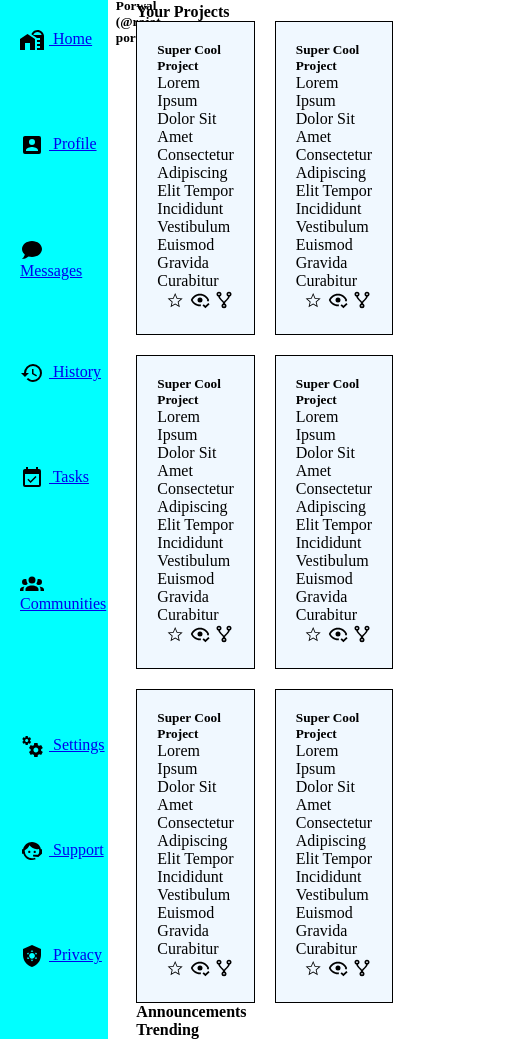
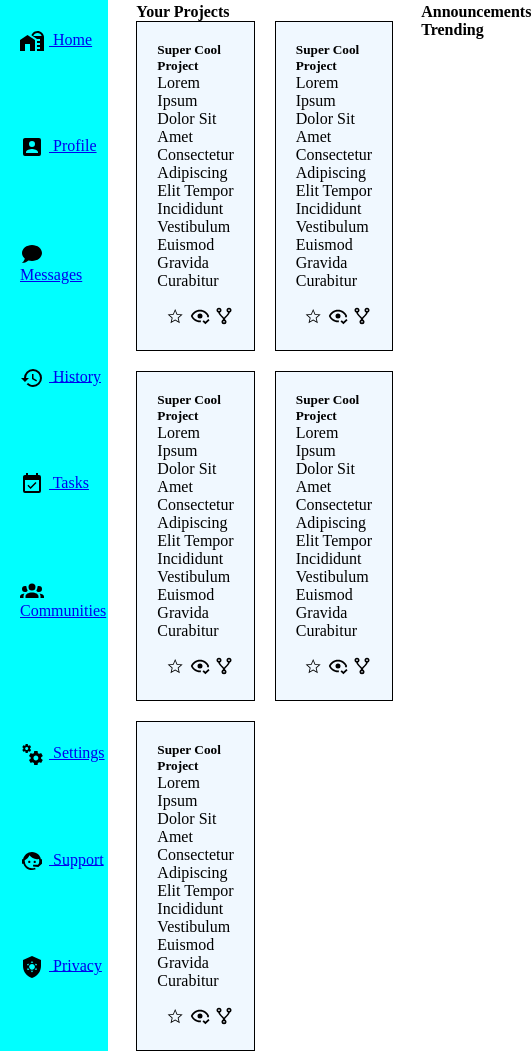
Before and after one commit to rajat-porwal/Admin-Dashboard, a plain HTML site: page index.html in a window 390 px wide. Shown: the part 167-1218 px from the top of the page, 531 px wide, since content can reach past the window. Drawn offline with Linux system fonts and the light colour scheme.

Commit message:
change width of some of the sections to make it more responsive

```diff
--- a/index.html
+++ b/index.html
@@ -89,7 +89,6 @@
                             <svg xmlns="http://www.w3.org/2000/svg" viewBox="0 0 24 24" width="20" height="20";><title>source-fork</title><path d="M6,2A3,3 0 0,1 9,5C9,6.28 8.19,7.38 7.06,7.81C7.15,8.27 7.39,8.83 8,9.63C9,10.92 11,12.83 12,14.17C13,12.83 15,10.92 16,9.63C16.61,8.83 16.85,8.27 16.94,7.81C15.81,7.38 15,6.28 15,5A3,3 0 0,1 18,2A3,3 0 0,1 21,5C21,6.32 20.14,7.45 18.95,7.85C18.87,8.37 18.64,9 18,9.83C17,11.17 15,13.08 14,14.38C13.39,15.17 13.15,15.73 13.06,16.19C14.19,16.62 15,17.72 15,19A3,3 0 0,1 12,22A3,3 0 0,1 9,19C9,17.72 9.81,16.62 10.94,16.19C10.85,15.73 10.61,15.17 10,14.38C9,13.08 7,11.17 6,9.83C5.36,9 5.13,8.37 5.05,7.85C3.86,7.45 3,6.32 3,5A3,3 0 0,1 6,2M6,4A1,1 0 0,0 5,5A1,1 0 0,0 6,6A1,1 0 0,0 7,5A1,1 0 0,0 6,4M18,4A1,1 0 0,0 17,5A1,1 0 0,0 18,6A1,1 0 0,0 19,5A1,1 0 0,0 18,4M12,18A1,1 0 0,0 11,19A1,1 0 0,0 12,20A1,1 0 0,0 13,19A1,1 0 0,0 12,18Z" /></svg>
                         </div>
                     </div>
-
                     <div class="article-content">
                         <h5>Super Cool Project</h5>
                         <p>Lorem Ipsum Dolor Sit Amet Consectetur Adipiscing Elit Tempor Incididunt Vestibulum Euismod Gravida Curabitur</p>
@@ -129,26 +128,14 @@
                             <svg xmlns="http://www.w3.org/2000/svg" viewBox="0 0 24 24" width="20" height="20";><title>source-fork</title><path d="M6,2A3,3 0 0,1 9,5C9,6.28 8.19,7.38 7.06,7.81C7.15,8.27 7.39,8.83 8,9.63C9,10.92 11,12.83 12,14.17C13,12.83 15,10.92 16,9.63C16.61,8.83 16.85,8.27 16.94,7.81C15.81,7.38 15,6.28 15,5A3,3 0 0,1 18,2A3,3 0 0,1 21,5C21,6.32 20.14,7.45 18.95,7.85C18.87,8.37 18.64,9 18,9.83C17,11.17 15,13.08 14,14.38C13.39,15.17 13.15,15.73 13.06,16.19C14.19,16.62 15,17.72 15,19A3,3 0 0,1 12,22A3,3 0 0,1 9,19C9,17.72 9.81,16.62 10.94,16.19C10.85,15.73 10.61,15.17 10,14.38C9,13.08 7,11.17 6,9.83C5.36,9 5.13,8.37 5.05,7.85C3.86,7.45 3,6.32 3,5A3,3 0 0,1 6,2M6,4A1,1 0 0,0 5,5A1,1 0 0,0 6,6A1,1 0 0,0 7,5A1,1 0 0,0 6,4M18,4A1,1 0 0,0 17,5A1,1 0 0,0 18,6A1,1 0 0,0 19,5A1,1 0 0,0 18,4M12,18A1,1 0 0,0 11,19A1,1 0 0,0 12,20A1,1 0 0,0 13,19A1,1 0 0,0 12,18Z" /></svg>
                         </div>
                     </div>
-
-                    <div class="article-content">
-                        <h5>Super Cool Project</h5>
-                        <p>Lorem Ipsum Dolor Sit Amet Consectetur Adipiscing Elit Tempor Incididunt Vestibulum Euismod Gravida Curabitur</p>
-                        <div>
-                            <svg xmlns="http://www.w3.org/2000/svg" viewBox="0 0 24 24" width="20" height="20";><title>star</title><path d="M12.86,10.44L11,6.06L9.14,10.45L4.39,10.86L8,14L6.92,18.63L11,16.17L15.09,18.63L14,14L17.61,10.86L12.86,10.44M16.59,20.7L11,17.34L5.42,20.7L6.88,14.35L1.96,10.07L8.45,9.5L11,3.5L13.55,9.5L20.04,10.07L15.12,14.34L16.59,20.7Z" /></svg>
-                            <svg xmlns="http://www.w3.org/2000/svg" viewBox="0 0 24 24" width="20" height="20";><title>eye-check-outline</title><path d="M23.5,17L18.5,22L15,18.5L16.5,17L18.5,19L22,15.5L23.5,17M12,9A3,3 0 0,1 15,12A3,3 0 0,1 12,15A3,3 0 0,1 9,12A3,3 0 0,1 12,9M12,4.5C17,4.5 21.27,7.61 23,12C22.75,12.65 22.44,13.26 22.08,13.85C21.5,13.5 20.86,13.25 20.18,13.12L20.82,12C19.17,8.64 15.76,6.5 12,6.5C8.24,6.5 4.83,8.64 3.18,12C4.83,15.36 8.24,17.5 12,17.5L13.21,17.43C13.07,17.93 13,18.46 13,19V19.46L12,19.5C7,19.5 2.73,16.39 1,12C2.73,7.61 7,4.5 12,4.5Z" /></svg>
-                            <svg xmlns="http://www.w3.org/2000/svg" viewBox="0 0 24 24" width="20" height="20";><title>source-fork</title><path d="M6,2A3,3 0 0,1 9,5C9,6.28 8.19,7.38 7.06,7.81C7.15,8.27 7.39,8.83 8,9.63C9,10.92 11,12.83 12,14.17C13,12.83 15,10.92 16,9.63C16.61,8.83 16.85,8.27 16.94,7.81C15.81,7.38 15,6.28 15,5A3,3 0 0,1 18,2A3,3 0 0,1 21,5C21,6.32 20.14,7.45 18.95,7.85C18.87,8.37 18.64,9 18,9.83C17,11.17 15,13.08 14,14.38C13.39,15.17 13.15,15.73 13.06,16.19C14.19,16.62 15,17.72 15,19A3,3 0 0,1 12,22A3,3 0 0,1 9,19C9,17.72 9.81,16.62 10.94,16.19C10.85,15.73 10.61,15.17 10,14.38C9,13.08 7,11.17 6,9.83C5.36,9 5.13,8.37 5.05,7.85C3.86,7.45 3,6.32 3,5A3,3 0 0,1 6,2M6,4A1,1 0 0,0 5,5A1,1 0 0,0 6,6A1,1 0 0,0 7,5A1,1 0 0,0 6,4M18,4A1,1 0 0,0 17,5A1,1 0 0,0 18,6A1,1 0 0,0 19,5A1,1 0 0,0 18,4M12,18A1,1 0 0,0 11,19A1,1 0 0,0 12,20A1,1 0 0,0 13,19A1,1 0 0,0 12,18Z" /></svg>
-                        </div>
-                    </div>
-
+                </div>
             </div>
-
             <div class="right-subsection">
 
                 <h4>Announcements</h4>
                 <h4>Trending</h4>
             </div>
         </div>
-
     </div>
 </body>
 </html>
--- a/styles.css
+++ b/styles.css
@@ -120,16 +120,23 @@
     gap: 28px;
 }
 
+.projects{
+    grid-column-start: 1;
+    grid-column-end: 2;
+    /* margin-right: 200px; */
+    /* display: flex;
+    flex-direction: column; */
+
+}
 
 .content .article{
+    align-self: center;
     display: grid;
     gap: 20px;
     grid-template-columns: repeat(2, 1fr);
     grid-auto-rows: 1fr;
-}
-
-.project{
-    margin-right: 20px;
+    justify-items: center;
+    width: fit-content;
 }
 
 .article-content{
@@ -137,12 +144,17 @@
     flex-direction: column;
     justify-content: space-between;
     background-color: aliceblue;
-    max-width: 300px;
+    /* max-width: 300px; */
     padding: 20px;
     border: 1px solid black;
     height: 100%;
 }
 
 .article-content div{
+    margin-top: 16px;
    align-self: flex-end;
 }
+
+.right-subsection{
+    grid-column: 2 / 3;
+}
```
